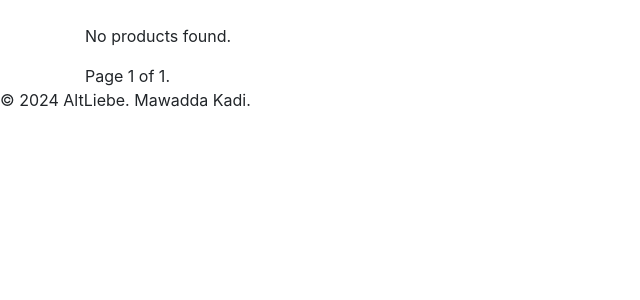
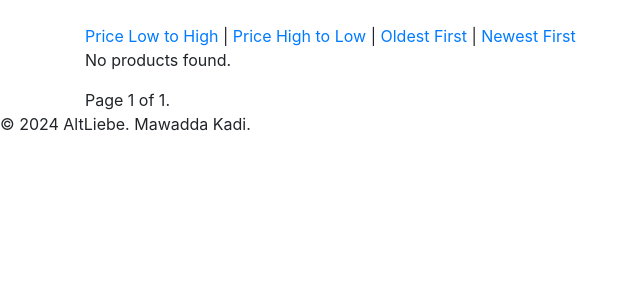
Before and after one commit to Mawadda-Kadi/altliebe, a Django app: page /products/ in a window 1280 px wide. Shown: the part 94-394 px from the top of the page, without its empty margins (0-640 px from the left). Run offline with Django 4.2, Linux system fonts and the light colour scheme; data that the repository does not hold is empty; some libraries are stand-ins or nearby versions.

Commit message:
add: category to product

```diff
--- a/products/forms.py
+++ b/products/forms.py
@@ -4,4 +4,4 @@ from .models import Product
 class ProductForm(forms.ModelForm):
     class Meta:
         model = Product
-        fields = ['title', 'description', 'price', 'status', 'availability']
+        fields = ['title', 'description', 'category', 'price', 'status', 'availability']
--- a/products/templates/products/product_detail.html
+++ b/products/templates/products/product_detail.html
@@ -7,6 +7,7 @@
     <img src="{{ product.image.url }}" alt="{{ product.title }}"
         style="width:100px; height:auto;">
     {% endif %}
+    <p>Category: {{ product.get_category_display}}</p>
     <p>{{ product.description }}</p>
     <p>Price: {{ product.price }} €</p>
     <p>Seller: <a href="{% url 'user-profile' username=product.seller.username %}">{{ product.seller.username }}</a></p>
--- a/products/templates/products/product_list.html
+++ b/products/templates/products/product_list.html
@@ -10,6 +10,22 @@
 {% endfor %}
 {% endif %}
 
+<!-- Sorting Options -->
+<div class="sorting-options">
+    <a href="?sort=price_asc"
+        class="{% if request.GET.sort == 'price_asc' %}active{% endif %}">Price
+        Low to High</a> |
+    <a href="?sort=price_desc"
+        class="{% if request.GET.sort == 'price_desc' %}active{% endif %}">Price
+        High to Low</a> |
+    <a href="?sort=date_asc"
+        class="{% if request.GET.sort == 'date_asc' %}active{% endif %}">Oldest
+        First</a> |
+    <a href="?sort=date_desc"
+        class="{% if request.GET.sort == 'date_desc' %}active{% endif %}">Newest
+        First</a>
+</div>
+
 <section>
     {% for product in products %}
     <article>
@@ -19,6 +35,7 @@
         <img src="{{ product.image.url }}" alt="{{ product.title }}"
             style="width:100px; height:auto;">
         {% endif %}
+        <p>Category: {{ product.get_category_display}}</p>
         <p>{{ product.description }}</p>
         <p>Price: {{ product.price }} €</p>
         <p>Seller: <a href="{% url 'user-profile' username=product.seller.username %}">{{ product.seller.username }}</a></p>
@@ -43,8 +60,12 @@
 <div class="pagination">
     <span class="step-links">
         {% if page_obj.has_previous %}
-        <a href="?page=1">&laquo; first</a>
-        <a href="?page={{ page_obj.previous_page_number }}">previous</a>
+        <!-- Ensure Sorting Persists with Pagination -->
+        <a
+            href="?page=1{% if request.GET.sort %}&sort={{ request.GET.sort }}{% endif %}">&laquo;
+            first</a>
+        <a
+            href="?page={{ page_obj.previous_page_number }}{% if request.GET.sort %}&sort={{ request.GET.sort }}{% endif %}">previous</a>
         {% endif %}
 
         <span class="current">
@@ -52,8 +73,11 @@
         </span>
 
         {% if page_obj.has_next %}
-        <a href="?page={{ page_obj.next_page_number }}">next</a>
-        <a href="?page={{ page_obj.paginator.num_pages }}">last &raquo;</a>
+        <a
+            href="?page={{ page_obj.next_page_number }}{% if request.GET.sort %}&sort={{ request.GET.sort }}{% endif %}">next</a>
+        <a
+            href="?page={{ page_obj.paginator.num_pages }}{% if request.GET.sort %}&sort={{ request.GET.sort }}{% endif %}">last
+            &raquo;</a>
         {% endif %}
     </span>
 </div>
--- a/products/views.py
+++ b/products/views.py
@@ -25,13 +25,25 @@ class ProductList(generic.ListView):
     context_object_name = 'products'
     paginate_by = 4
 
-    def product_list(request):
-        products = Product.objects.filter(Q(availability=0) | Q(availability=1))
-        return render(request, 'products/product_list.html', {'products': products})
+    def get_queryset(self):
+        """Override to customize the query based on sorting options."""
+        # Default sort is newest first
+        sort = self.request.GET.get('sort', 'date_desc')
 
-    def get_queryset(self):
-        """Override to customize the query."""
-        return Product.objects.all().order_by('-created_at')
+        # Apply filters before sorting
+        queryset = Product.objects.filter(Q(availability=0) | Q(availability=1))
+
+        # Apply sorting
+        if sort == 'price_asc':
+            queryset = queryset.order_by('price')
+        elif sort == 'price_desc':
+            queryset = queryset.order_by('-price')
+        elif sort == 'date_asc':
+            queryset = queryset.order_by('created_at')
+        elif sort == 'date_desc':
+            queryset = queryset.order_by('-created_at')
+
+        return queryset
 
 
 class ProductDetail(DetailView):
@@ -63,7 +75,7 @@ class ProductCreate(LoginRequiredMixin, CreateView):
 
 class ProductUpdate(UpdateView):
     model = Product
-    fields = ['title', 'description', 'price', 'status', 'availability']
+    fields = ['title', 'category', 'description', 'price', 'status', 'availability']
     template_name = 'products/product_form.html'
     slug_field = 'slug'
     slug_url_kwarg = 'slug'
```
Also changed, not shown: products/models.py (+5 -2 lines), products/templates/products/product_create.html (+15 -0 lines), products/migrations/0004_product_category.py (added).
